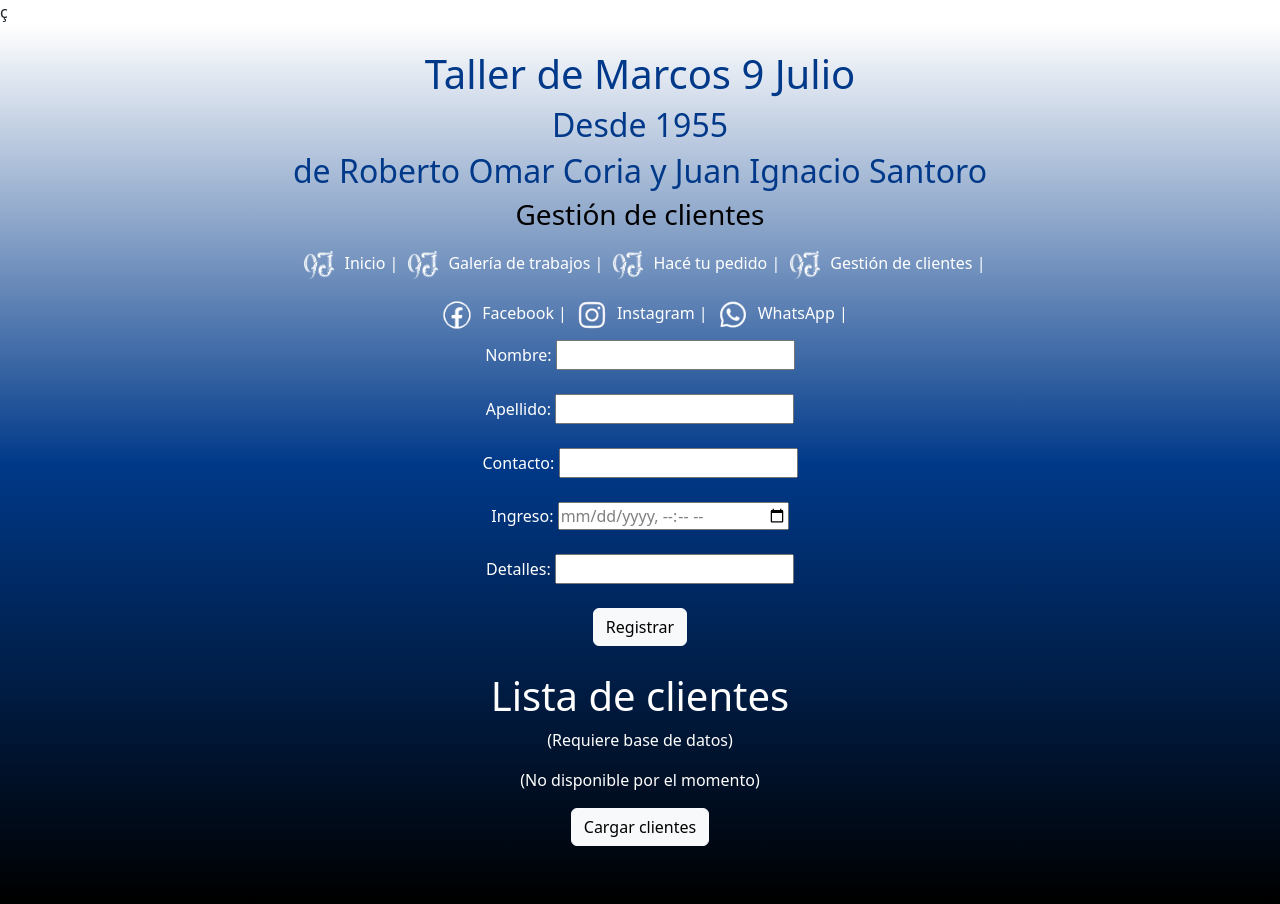
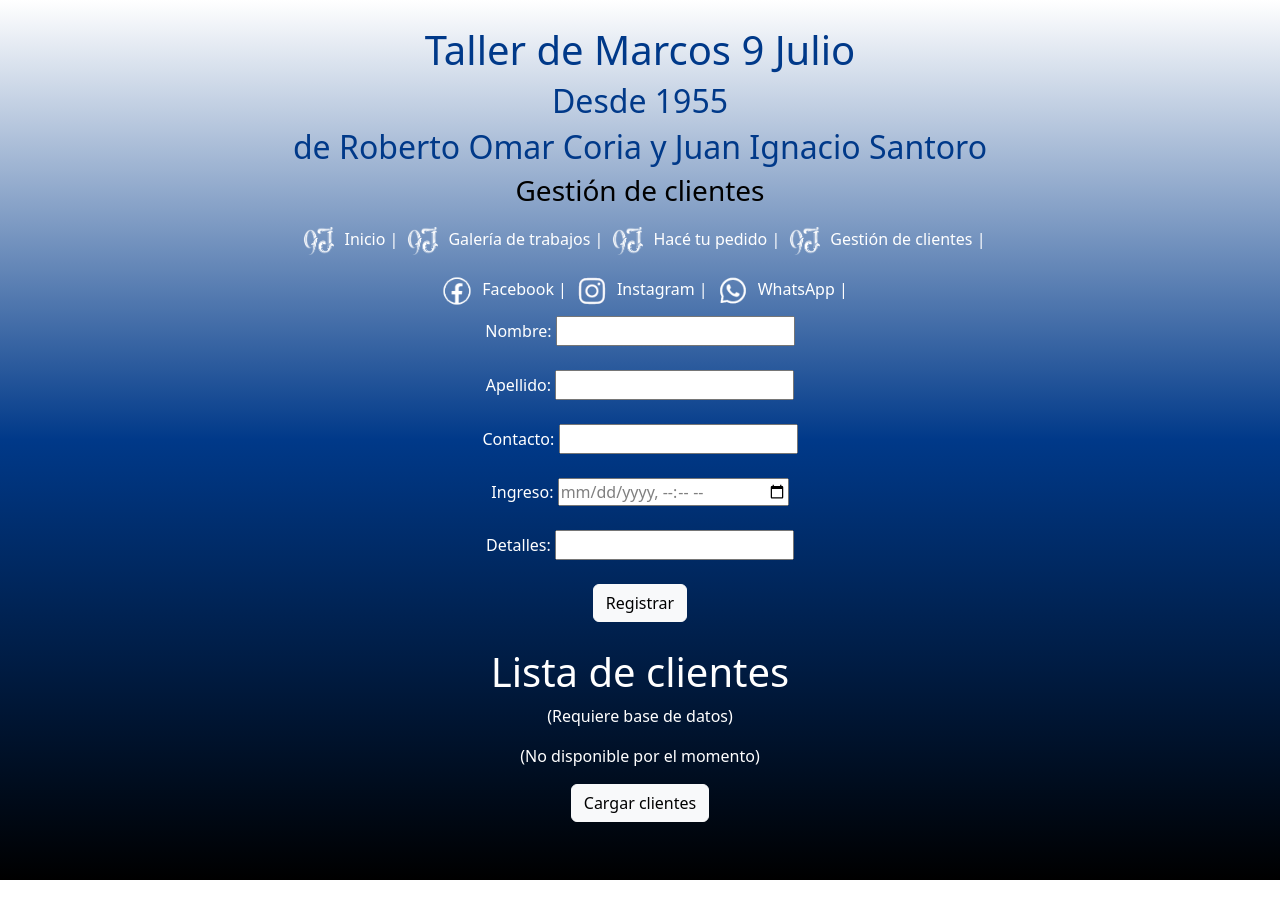
Before and after one commit to JuanIgnacioSantoro/Marcos9DeJulioHosting, a plain HTML site: page formulario.html in a window 1280 px wide. After the commit the page ends 880 px from the top, so only its background shows below. Drawn offline with nearby package versions, Linux system fonts and the light colour scheme.

Commit message:
Sacar error ç

```diff
--- a/formulario.html
+++ b/formulario.html
@@ -6,7 +6,7 @@
         <link rel="icon" href="./images/favicon.ico" type="image/x-icon">
         <link rel="stylesheet" type="text/css" href="./css/style.css">
         <link href="https://cdn.jsdelivr.net/npm/bootstrap@5.3.3/dist/css/bootstrap.min.css" rel="stylesheet" integrity="sha384-QWTKZyjpPEjISv5WaRU9OFeRpok6YctnYmDr5pNlyT2bRjXh0JMhjY6hW+ALEwIH" crossorigin="anonymous">
-        <script src="https://cdn.jsdelivr.net/npm/bootstrap@5.3.3/dist/js/bootstrap.bundle.min.js" integrity="sha384-YvpcrYf0tY3lHB60NNkmXc5s9fDVZLESaAA55NDzOxhy9GkcIdslK1eN7N6jIeHz" crossorigin="anonymous"></script>ç
+        <script src="https://cdn.jsdelivr.net/npm/bootstrap@5.3.3/dist/js/bootstrap.bundle.min.js" integrity="sha384-YvpcrYf0tY3lHB60NNkmXc5s9fDVZLESaAA55NDzOxhy9GkcIdslK1eN7N6jIeHz" crossorigin="anonymous"></script>
         <title>Gestión de clientes</title>
     </head>
 <body>
```
Also changed, not shown: pedidos.html (+1 -1 lines), trabajos.html (+1 -1 lines).
